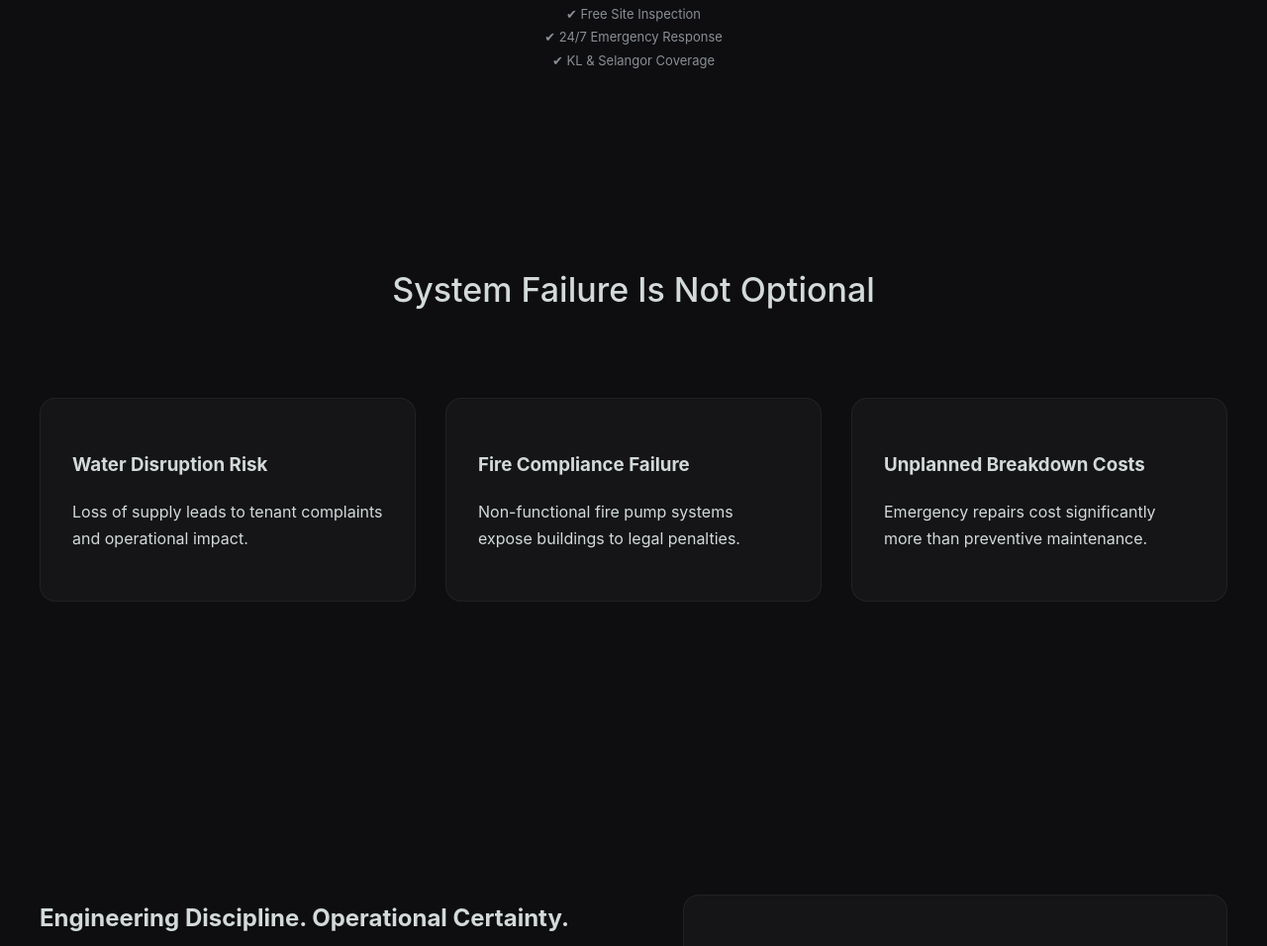
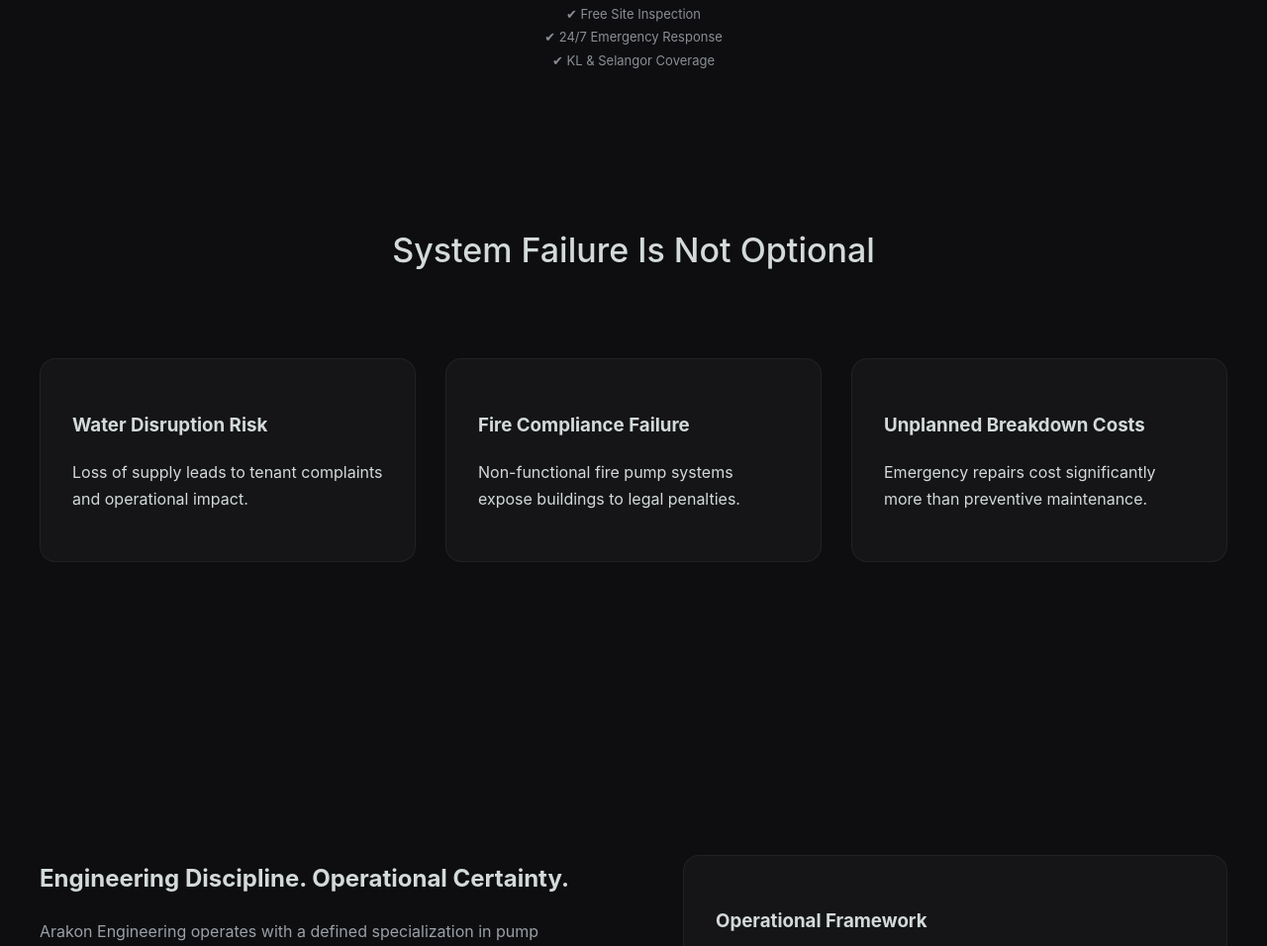
Before and after one commit to ArakonEngineering/ArakonEngineering, a plain HTML site: page index.html in a window 1280 px wide. Shown: the part 824-1780 px from the top of the page at 99% size. Drawn offline with Linux system fonts and the light colour scheme.

Commit message:
Update index.html

```diff
--- a/index.html
+++ b/index.html
@@ -316,7 +316,7 @@ Request Site Inspection
 </section>
 
 <!-- ADD THIS -->
-<section class="section" style="padding-top:80px;">
+<section class="section" style="padding-top:40px;">
 
 <h2 class="section-title reveal">System Failure Is Not Optional</h2>
 
```
